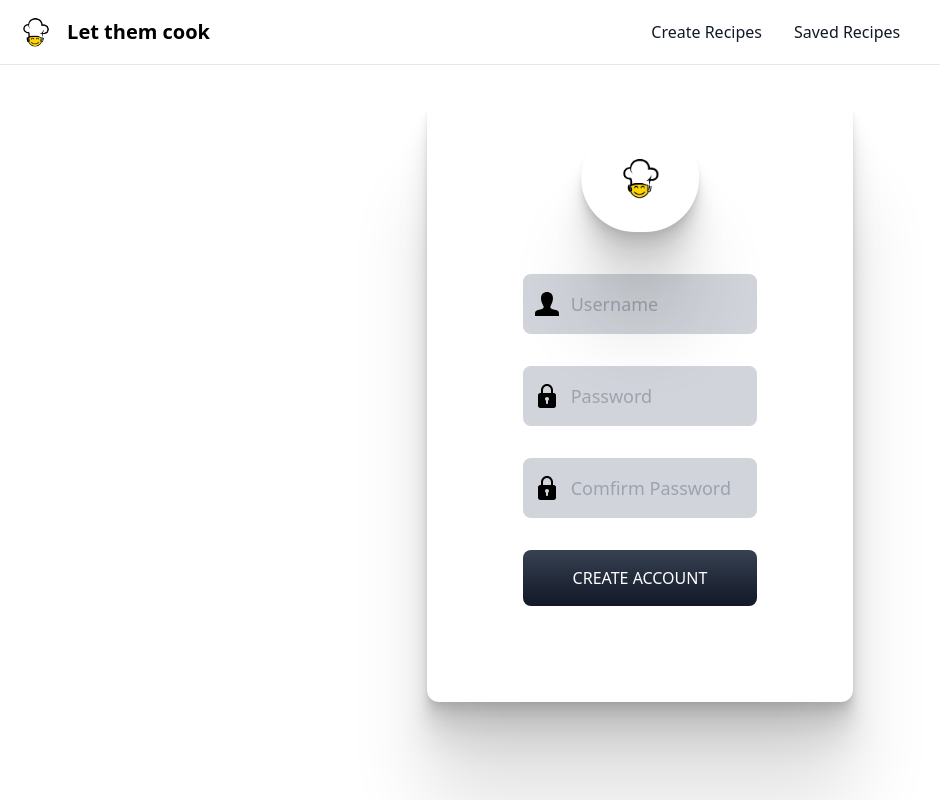
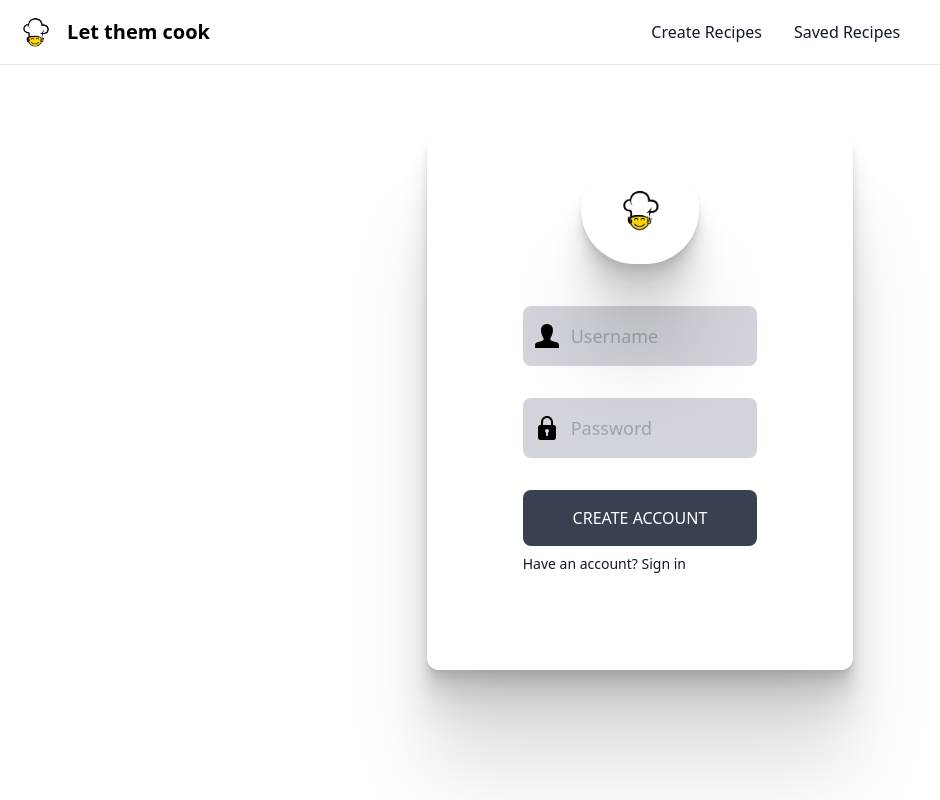
Before and after one commit to nawaf-vp/let-them-cook, a React (Vite) app in the folder client/let-them-cook/: page /register in a window 1280 px wide. Shown: the whole page, without its empty margins (0-940 px from the left). Built offline with nearby package versions, Linux system fonts and the light colour scheme.

Commit message:
bug fixed in user register page

```diff
--- a/client/let-them-cook/src/components/Register.jsx
+++ b/client/let-them-cook/src/components/Register.jsx
@@ -48,7 +48,7 @@ const Register = () => {
             placeholder="Username"
           />
         </div>
-        <div className="flex items-center text-lg mb-6 md:mb-8">
+        <div className="flex items-center text-lg mb-6 md:mb-8  focus:ring-4 focus:outline-none focus:ring-amber-600 dark:focus:ring-amber-600">
                   <svg className="absolute ml-3" viewBox="0 0 24 24" width="24">
                     <path d="m18.75 9h-.75v-3c0-3.309-2.691-6-6-6s-6 2.691-6 6v3h-.75c-1.24 0-2.25 1.009-2.25 2.25v10.5c0 1.241 1.01 2.25 2.25 2.25h13.5c1.24 0 2.25-1.009 2.25-2.25v-10.5c0-1.241-1.01-2.25-2.25-2.25zm-10.75-3c0-2.206 1.794-4 4-4s4 1.794 4 4v3h-8zm5 10.722v2.278c0 .552-.447 1-1 1s-1-.448-1-1v-2.278c-.595-.347-1-.985-1-1.722 0-1.103.897-2 2-2s2 .897 2 2c0 .737-.405 1.375-1 1.722z"/>
                   </svg>
@@ -57,11 +57,11 @@ const Register = () => {
             id="password"
             value={password}
             onChange={(event) => setPassword(event.target.value)}
-            className="bg-gray-300 rounded-lg pl-12 py-2 md:py-4 focus:outline-none w-full"
+            className="bg-gray-300 rounded-lg pl-12 py-2 md:py-4 focus:ring-4 focus:outline-none focus:ring-amber-600 dark:focus:ring-amber-600 w-full"
             placeholder="Password"
          />
         </div>
-        <div className="flex items-center text-lg mb-6 md:mb-8">
+       {/*  <div className="flex items-center text-lg mb-6 md:mb-8">
                   <svg className="absolute ml-3" viewBox="0 0 24 24" width="24">
                     <path d="m18.75 9h-.75v-3c0-3.309-2.691-6-6-6s-6 2.691-6 6v3h-.75c-1.24 0-2.25 1.009-2.25 2.25v10.5c0 1.241 1.01 2.25 2.25 2.25h13.5c1.24 0 2.25-1.009 2.25-2.25v-10.5c0-1.241-1.01-2.25-2.25-2.25zm-10.75-3c0-2.206 1.794-4 4-4s4 1.794 4 4v3h-8zm5 10.722v2.278c0 .552-.447 1-1 1s-1-.448-1-1v-2.278c-.595-.347-1-.985-1-1.722 0-1.103.897-2 2-2s2 .897 2 2c0 .737-.405 1.375-1 1.722z"/>
                   </svg>
@@ -73,10 +73,13 @@ const Register = () => {
             className="bg-gray-300 rounded-lg pl-12 py-2 md:py-4 focus:outline-none w-full"
             placeholder="Comfirm Password"
          />
-        </div>
-        <button type="submit" className="bg-gradient-to-b from-gray-700 to-gray-900 font-medium p-2 md:p-4 text-white uppercase rounded-lg w-full">
+        </div> */}
+        <button type="submit" className="bg-gray-700 hover:bg-amber-400 font-medium p-2 md:p-4 text-white hover:text-black uppercase rounded-lg w-full">
           Create account
         </button>
+        <p className="text-sm mt-2 font-light text-gray-900 dark:text-gray-800">
+                       Have an account? <a href="/login" className="font-medium mt-5 text-primary-600 hover:underline dark:text-primary-500">Sign in</a>
+                  </p>
       </form>
     </div>
     </div>
```
